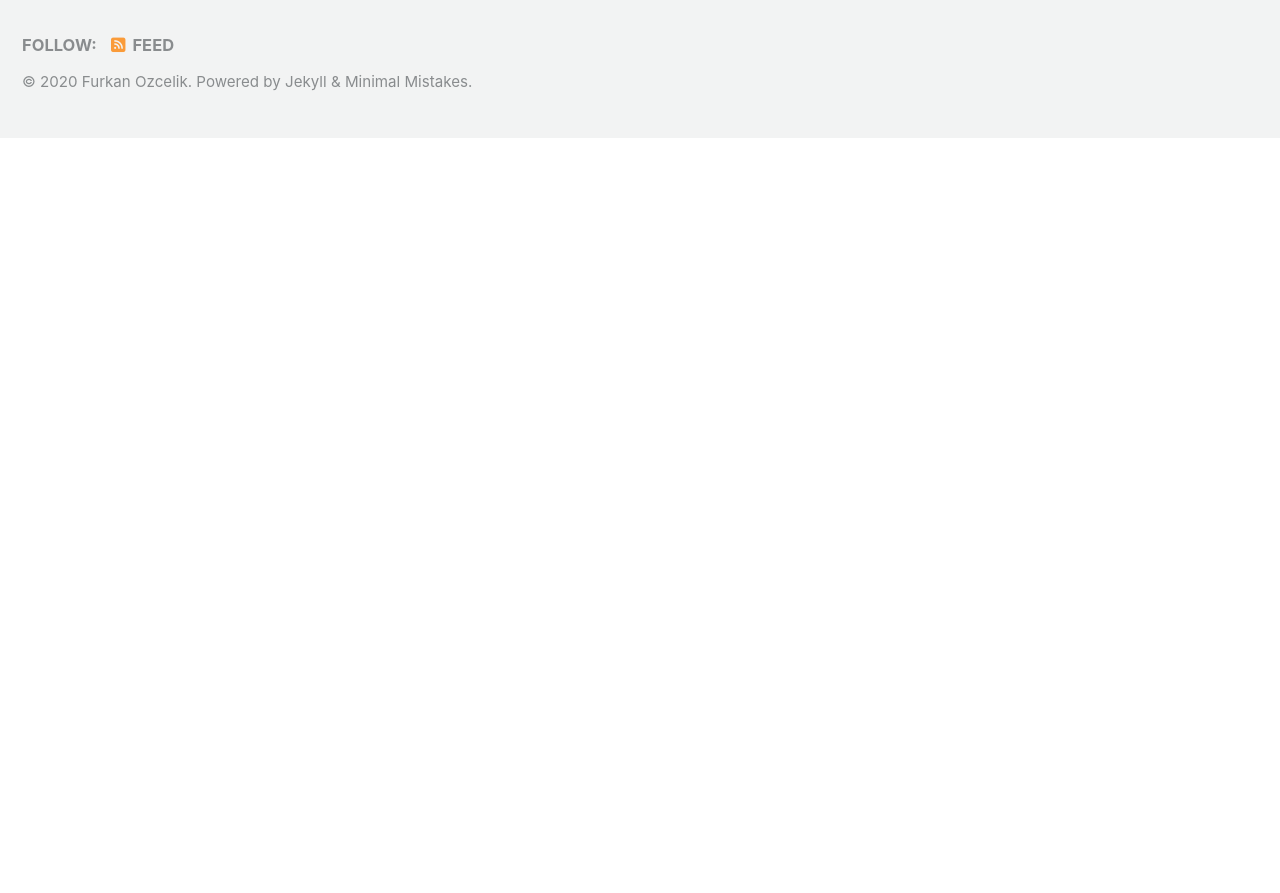
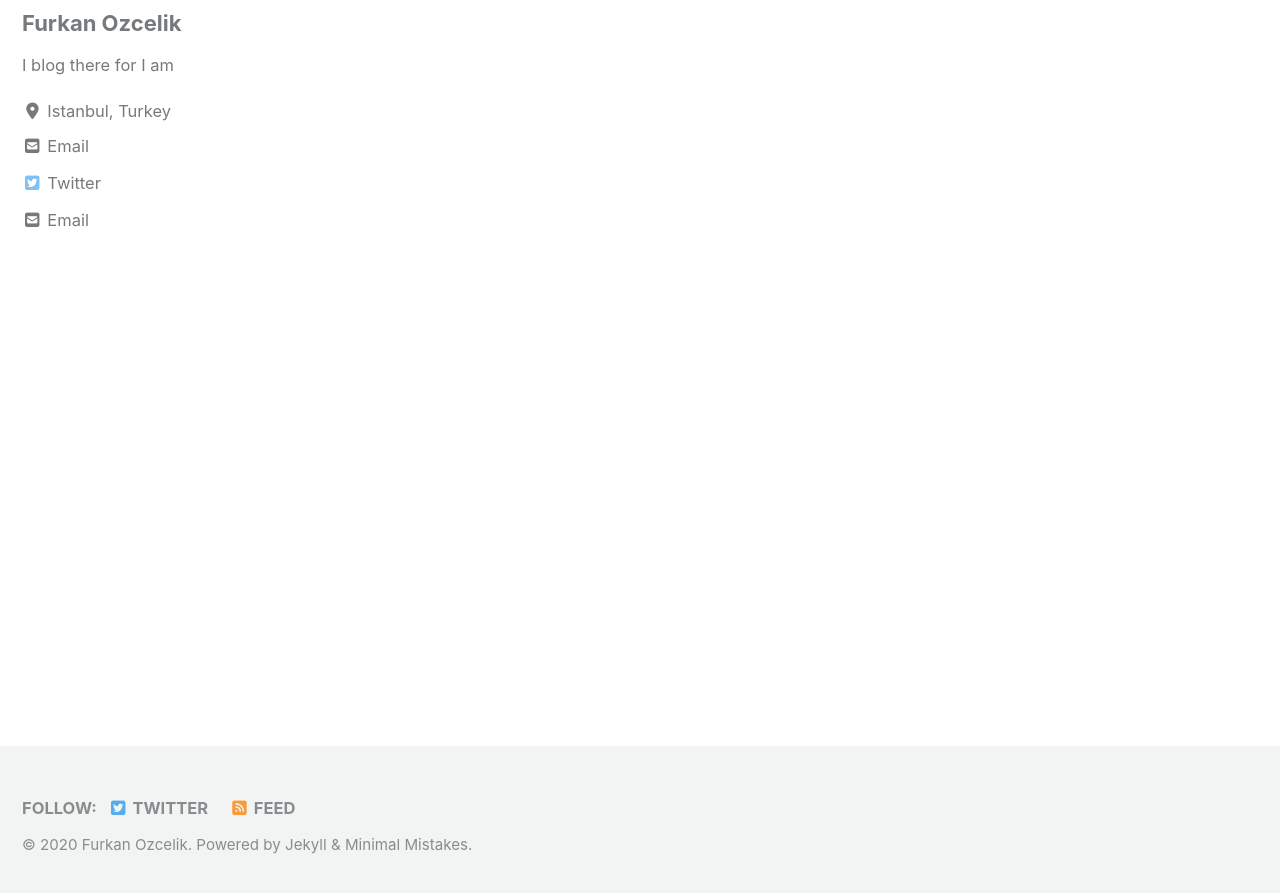
Before and after one commit to ozcelikfu/ozcelikfu.github.io, a Jekyll site: the page built from index.html, in a window 1280 px wide and 900 px high, scrolled down 984 px. Shown: the top 893 px of the window. Built offline with Jekyll 4.4.1, drawn with Linux system fonts in a browser that asks for light colours; cached includes are drawn as plain includes; nearby versions of some CDN libraries; the list of posts is cut into pages by our own code; before the commit the page ends 1122 px from its top, so only the background shows below that.

Commit message:
Site edited

```diff
--- a/_config.yml
+++ b/_config.yml
@@ -108,7 +108,7 @@ analytics:
 # Site Author
 author:
   name             : "Furkan Ozcelik"
-  avatar           : # path of avatar image, e.g. "/assets/images/bio-photo.jpg"
+  avatar           : "/images/profile.jpg"# path of avatar image, e.g. "/assets/images/bio-photo.jpg"
   bio              : "I blog there for I am"
   location         : "Istanbul, Turkey"
   email            : ozcelikfu@gmail.com
@@ -137,7 +137,7 @@ footer:
   links:
     - label: "Twitter"
       icon: "fab fa-fw fa-twitter-square"
-      # url:
+      url: "https://twitter.com/OzceFurkan"
     - label: "Facebook"
       icon: "fab fa-fw fa-facebook-square"
       # url:
--- a/index.html
+++ b/index.html
@@ -1,4 +1,6 @@
 ---
 layout: home
 author_profile: true
+header:
+    image: "/images/istanbul.jpeg"
 ---
```
Also changed, not shown: images/istanbul.jpeg (added), images/profile.jpg (added).
